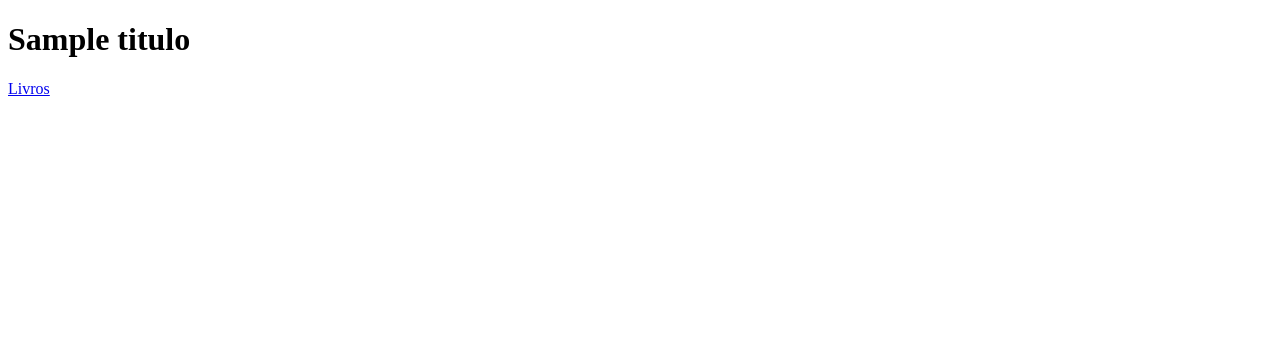
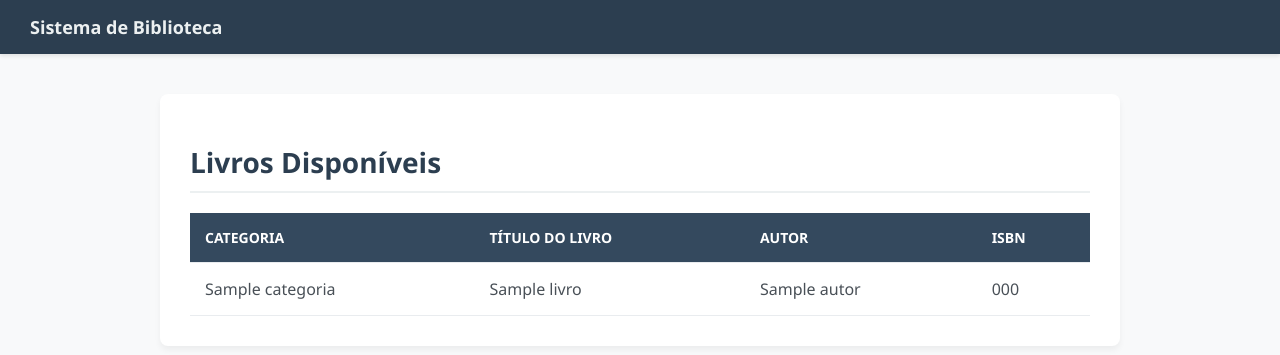
Before and after one commit to gabrielhnc/atividadeMVC, a Spring app: template src/main/resources/templates/livros/inicio.html in a window 1280 px wide. Shown: the top 355 px of the page. Run offline with Thymeleaf, Linux system fonts and the light colour scheme; the template is opened without the code that fills it: most values are stand-ins (such as "Sample title", 1, 10 or a date in 2020); data that the repository does not hold is empty.

Commit message:
Estrutura de dados para armazenar Livros

```diff
--- a/src/main/java/projeto_spring/biblioteca/model/Autor.java
+++ b/src/main/java/projeto_spring/biblioteca/model/Autor.java
@@ -37,4 +37,9 @@ public class Autor {
     public void setObrasPublicadas(int obrasPublicadas) {
         this.obrasPublicadas = obrasPublicadas;
     }
+
+    @Override
+    public String toString() {
+        return nome;
+    }
 }
--- a/src/main/resources/templates/livros/inicio.html
+++ b/src/main/resources/templates/livros/inicio.html
@@ -1,18 +1,113 @@
 <!doctype html>
-<html lang="pt-br" xmlns:th="...">
+<html lang="pt-br" xmlns:th="http://www.thymeleaf.org">
 <head>
     <meta charset="UTF-8">
-    <meta name="viewport"
-          content="width=device-width, user-scalable=no, initial-scale=1.0, maximum-scale=1.0, minimum-scale=1.0">
-    <meta http-equiv="X-UA-Compatible" content="ie=edge">
-    <title>Biblioteca</title>
+    <meta name="viewport" content="width=device-width, initial-scale=1.0">
+    <title>Biblioteca Online</title>
+    <style>
+        body {
+            font-family: 'Segoe UI', Tahoma, Geneva, Verdana, sans-serif;
+            background-color: #f8f9fa;
+            color: #333;
+            margin: 0;
+            padding: 0;
+        }
+
+        .navbar {
+            background-color: #2c3e50;
+            padding: 15px 30px;
+            box-shadow: 0 2px 4px rgba(0,0,0,0.1);
+        }
+
+        .navbar a {
+            color: #ecf0f1;
+            text-decoration: none;
+            font-weight: bold;
+            font-size: 18px;
+            display: flex;
+            align-items: center;
+        }
+
+        .navbar a:hover {
+            color: #3498db;
+        }
+
+        .container {
+            max-width: 900px;
+            margin: 40px auto;
+            background: #ffffff;
+            padding: 30px;
+            border-radius: 8px;
+            box-shadow: 0 4px 6px rgba(0, 0, 0, 0.05);
+        }
+
+        h1 {
+            color: #2c3e50;
+            font-size: 28px;
+            border-bottom: 2px solid #ecf0f1;
+            padding-bottom: 10px;
+            margin-bottom: 20px;
+        }
+
+        table {
+            width: 100%;
+            border-collapse: collapse;
+            margin-top: 10px;
+        }
+
+        th, td {
+            padding: 15px;
+            text-align: left;
+            border-bottom: 1px solid #e9ecef;
+        }
+
+        th {
+            background-color: #34495e;
+            color: #ffffff;
+            font-weight: 600;
+            text-transform: uppercase;
+            font-size: 14px;
+        }
+
+        tr:hover {
+            background-color: #f1f3f5;
+            transition: background-color 0.2s ease;
+        }
+
+        td {
+            font-size: 16px;
+            color: #495057;
+        }
+    </style>
 </head>
 <body>
-    <h1 th:text="${titulo}">Sistema de Biblioteca</h1>
-    <nav>
-        <a th:href="@{/livros}">
-            Livros
-        </a>
-    </nav>
+
+<nav class="navbar">
+    <a th:href="@{/livros}">Sistema de Biblioteca</a>
+</nav>
+
+<div class="container">
+    <h1>Livros Disponíveis</h1>
+
+    <table>
+        <thead>
+        <tr>
+            <th>Categoria</th>
+            <th>Título do Livro</th>
+            <th>Autor</th>
+            <th>ISBN</th>
+        </tr>
+        </thead>
+        <tbody>
+        <tr th:each="item : ${livro}">
+            <td th:text="${item.categoria.nome}">Categoria Exemplo</td>
+            <td th:text="${item.titulo}">Título Exemplo</td>
+            <td th:text="${item.autor.nome}">Autor Exemplo</td>
+            <td th:text="${item.isbn}">123-456-789</td>
+        </tr>
+        </tbody>
+    </table>
+</div>
+
 </body>
 </html>
```
Also changed, not shown: src/main/java/projeto_spring/biblioteca/controller/LivroController.java (+13 -5 lines), src/main/java/projeto_spring/biblioteca/model/Categoria.java (+11 -1 lines), src/main/java/projeto_spring/biblioteca/model/Emprestimo.java (+21 -1 lines), src/main/java/projeto_spring/biblioteca/model/Livro.java (+21 -11 lines), src/main/java/projeto_spring/biblioteca/model/Usuario.java (+6 -3 lines).
